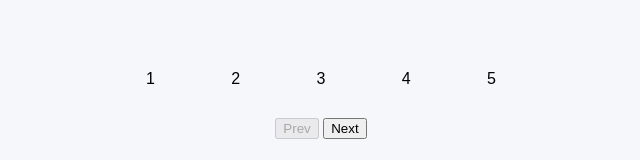
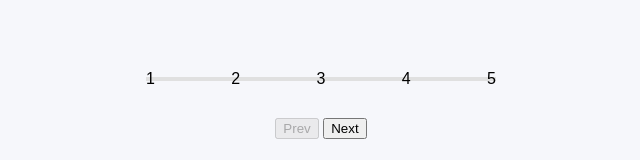
Before and after one commit to Archiie/ProgressSteps, a plain HTML site: page index.html in a window 1280 px wide. Shown: the part 296-456 px from the top of the page, without its empty margins (319-959 px from the left). Drawn offline with Linux system fonts and the light colour scheme; a web font is replaced by a local one.

Commit message:
added styling to the progress bar, the before effect

```diff
--- a/style.css
+++ b/style.css
@@ -29,6 +29,18 @@ body{
   width: 350px;
 }
 
+.progress-container::before {
+  content: ''; /* on adding this field the whole effect shows up on browser */
+  background-color: #e0e0e0;
+  position: absolute;
+  top: 50%;
+  left: 0;
+  transform: translateY(-50%); /* this puts the middle of the line at 50% instead of the top */
+  height: 4px;
+  width: 100%;
+  z-index: -1; /* this makes sure that the line is behind the circles */
+}
+
 .progress {
   background-color: #3498db;
   position: absolute;
```
